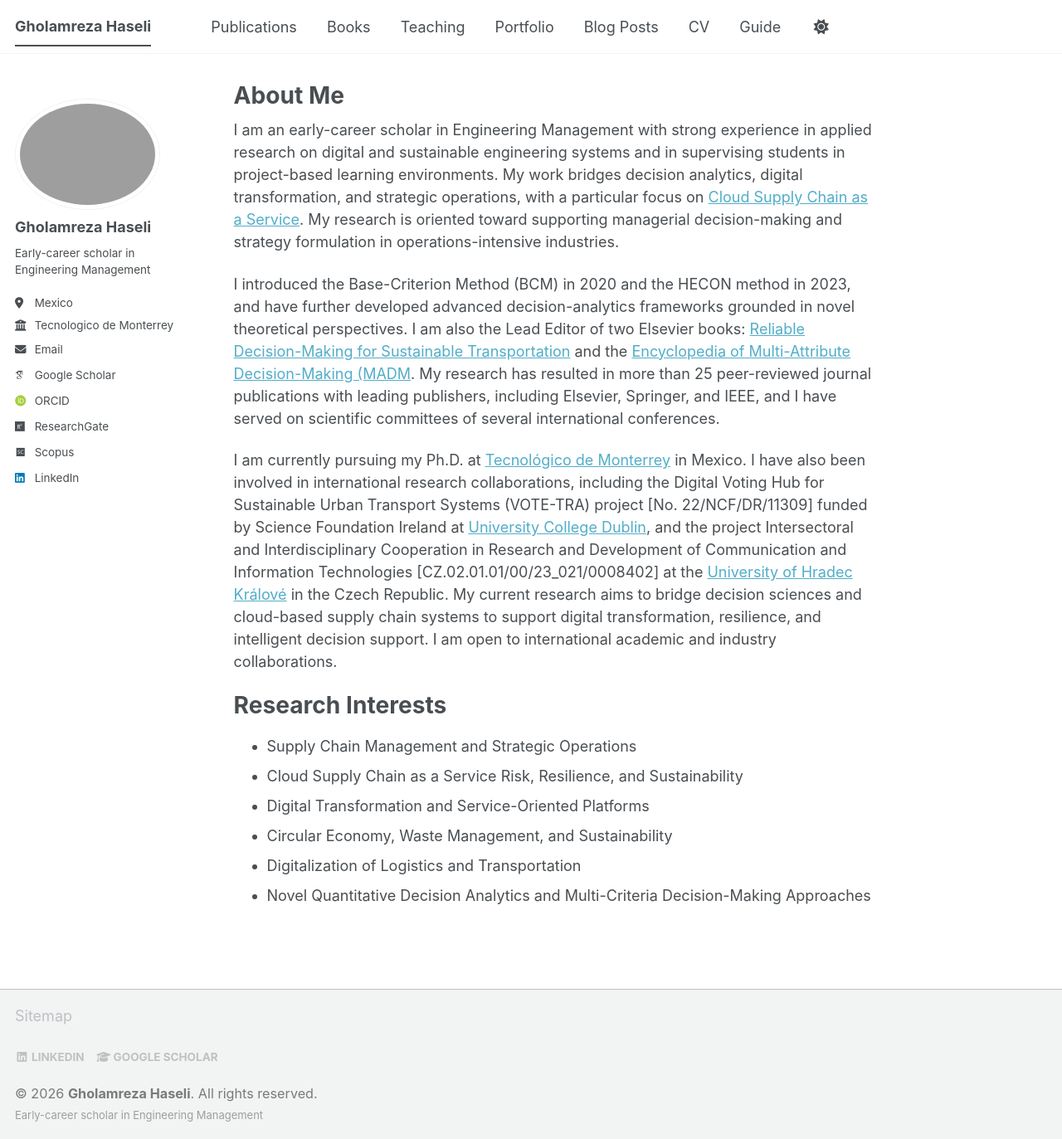
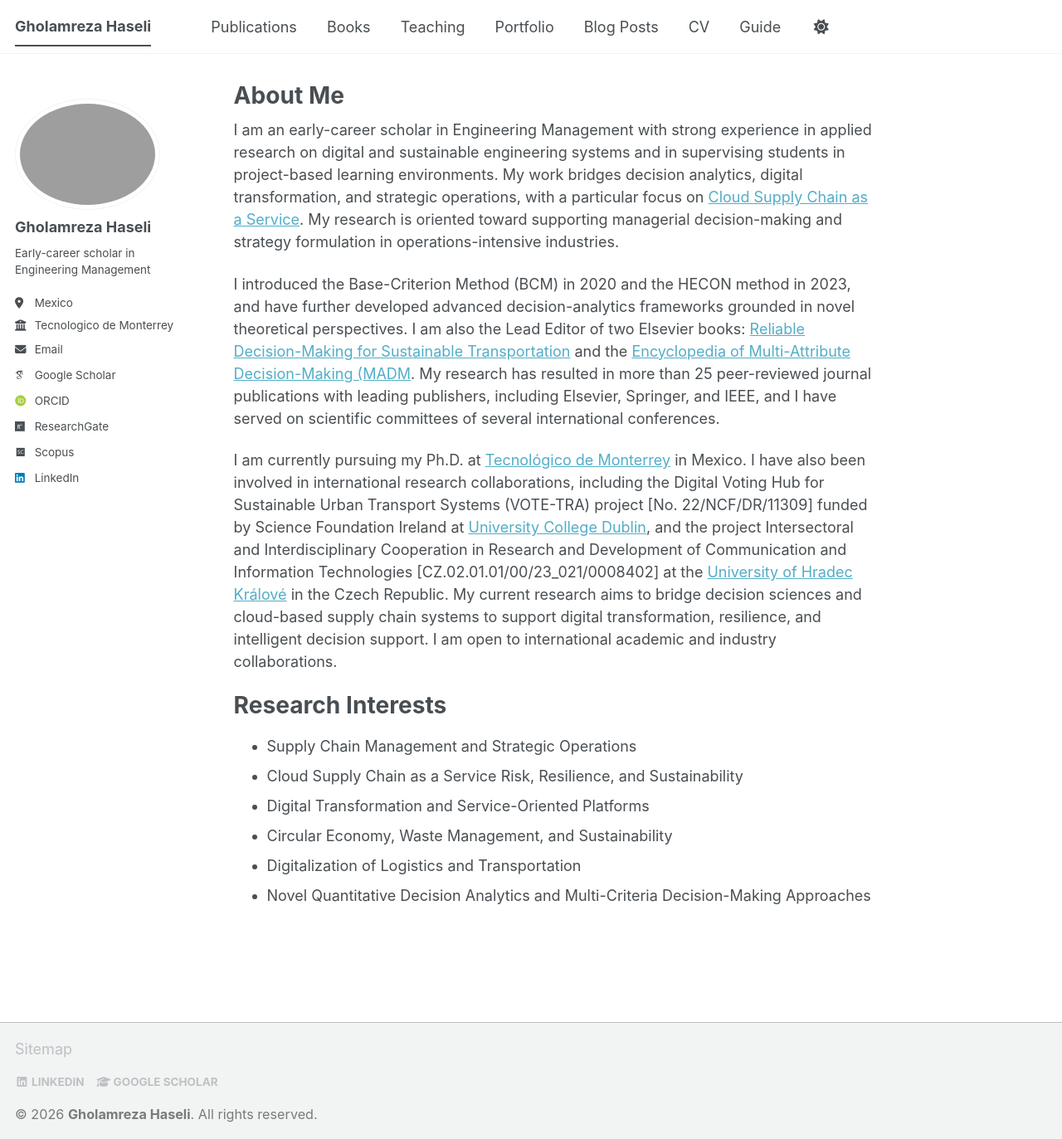
Before and after one commit to Gholamreza-Haseli/Gholamreza-Haseli.github.io, a Jekyll site: the page built from _pages/about.md, in a window 1280 px wide and 1373 px high. Shown: the whole window at 83% size. Built offline with Jekyll 4.4.1, drawn with Linux system fonts in a browser that asks for light colours; some web fonts are replaced; a script bundle is joined from its source files by our own code; library files that are not in the unit come from our copies.

Commit message:
Update footer.html

```diff
--- a/_includes/footer.html
+++ b/_includes/footer.html
@@ -1,13 +1,10 @@
-<div class="page__footer-follow" style="border-top: 1px solid #f2f3f3; padding-top: 20px;">
-  <ul class="social-icons" style="margin-bottom: 10px;">
+<div class="page__footer-follow" style="border-top: 1px solid #f2f3f3; padding-top: 10px;">
+  <ul class="social-icons" style="margin-bottom: 5px;">
     {% if site.author.linkedin %}
       <li><a href="https://www.linkedin.com/in/{{ site.author.linkedin }}" rel="nofollow noopener noreferrer"><i class="fab fa-fw fa-linkedin" aria-hidden="true"></i> LinkedIn</a></li>
     {% endif %}
     {% if site.author.googlescholar %}
       <li><a href="{{ site.author.googlescholar }}" rel="nofollow noopener noreferrer"><i class="fas fa-fw fa-graduation-cap" aria-hidden="true"></i> Google Scholar</a></li>
-    {% endif %}
-    {% if site.author.github %}
-      <li><a href="https://github.com/{{ site.author.github }}" rel="nofollow noopener noreferrer"><i class="fab fa-fw fa-github" aria-hidden="true"></i> GitHub</a></li>
     {% endif %}
   </ul>
 </div>
@@ -15,5 +12,4 @@
 <div class="page__footer-copyright" style="font-size: 0.9em; color: #7a7a7a;">
   &copy; {{ site.time | date: '%Y' }} <strong>Gholamreza Haseli</strong>. All rights reserved.
   <br>
-  <span style="font-size: 0.8em; opacity: 0.7;">Early-career scholar in Engineering Management</span>
 </div>
```
